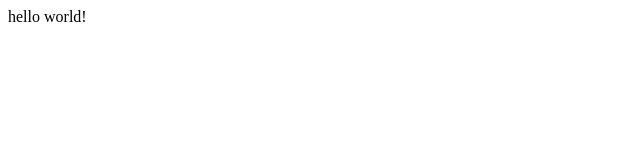
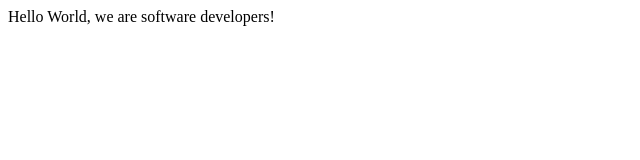
Before and after one commit to arthurbiloa/filbertXarthur, a plain HTML site: page index.html in a window 1280 px wide. Shown: the whole page, without its empty margins (0-640 px from the left). Drawn offline with Linux system fonts and the light colour scheme.

Commit message:
1st Arthur commit

```diff
--- a/index.html
+++ b/index.html
@@ -6,6 +6,6 @@
     </head>
 
     <body>
-        hello world!
+        Hello World, we are software developers!
     </body>
 </html>
```
